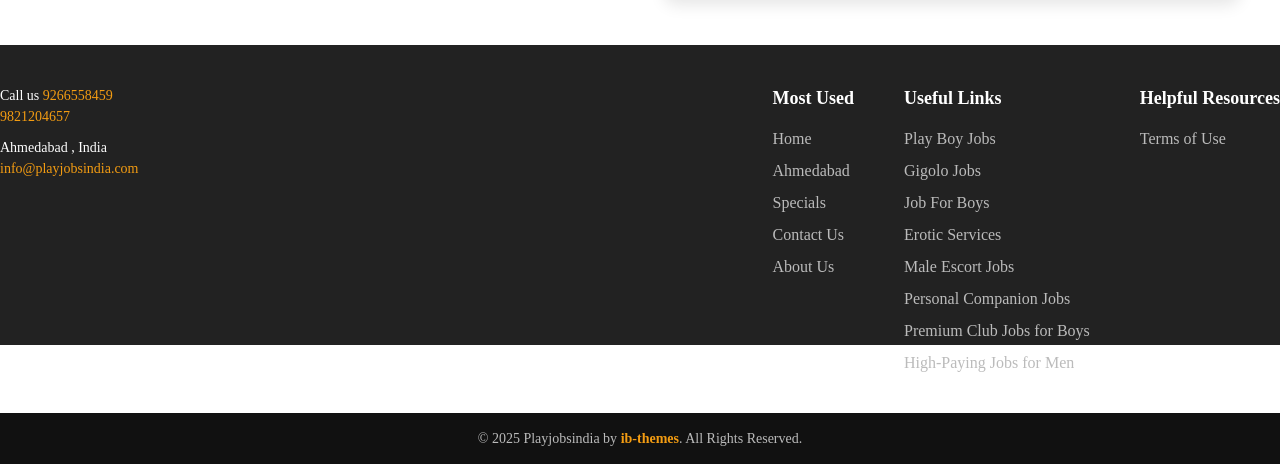
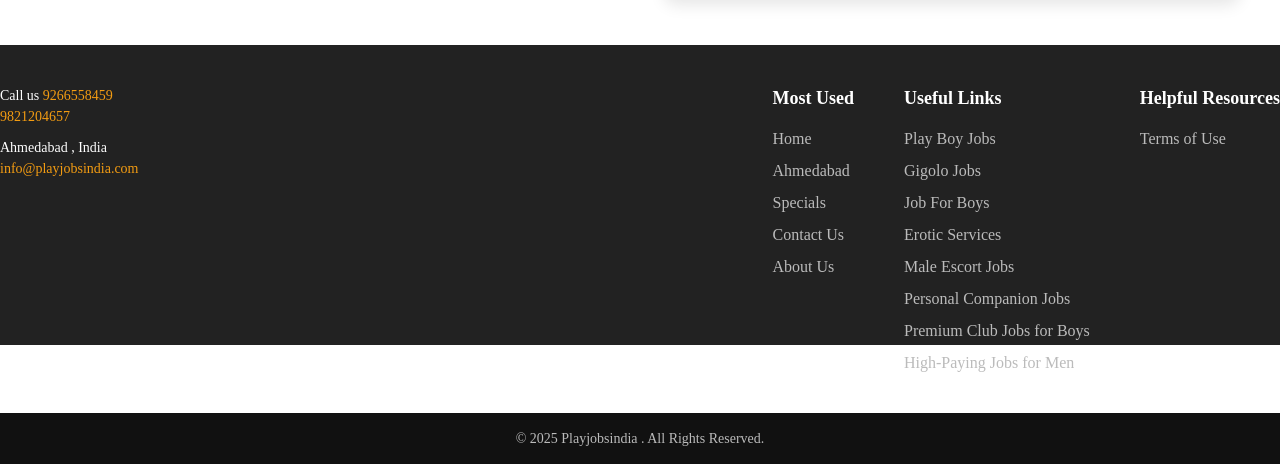
Before and after one commit to Roshanchauhan112/play-boy-site, a plain HTML site: page Cities/chennai.html in a window 1280 px wide. Shown: the part 5839-6303 px from the top of the page. Drawn offline with nearby package versions, Linux system fonts and the light colour scheme.

Commit message:
Update chennai.html

```diff
--- a/Cities/chennai.html
+++ b/Cities/chennai.html
@@ -602,7 +602,7 @@
         <div class="footer-bottom">
             <div class="container">
                 <div class="footer-copyright">
-                    <p>© 2025 Playjobsindia by <a href="#">ib-themes</a>. All Rights Reserved.</p>
+                    <p>© 2025 Playjobsindia . All Rights Reserved.</p>
                 </div>
             </div>
         </div>
```
